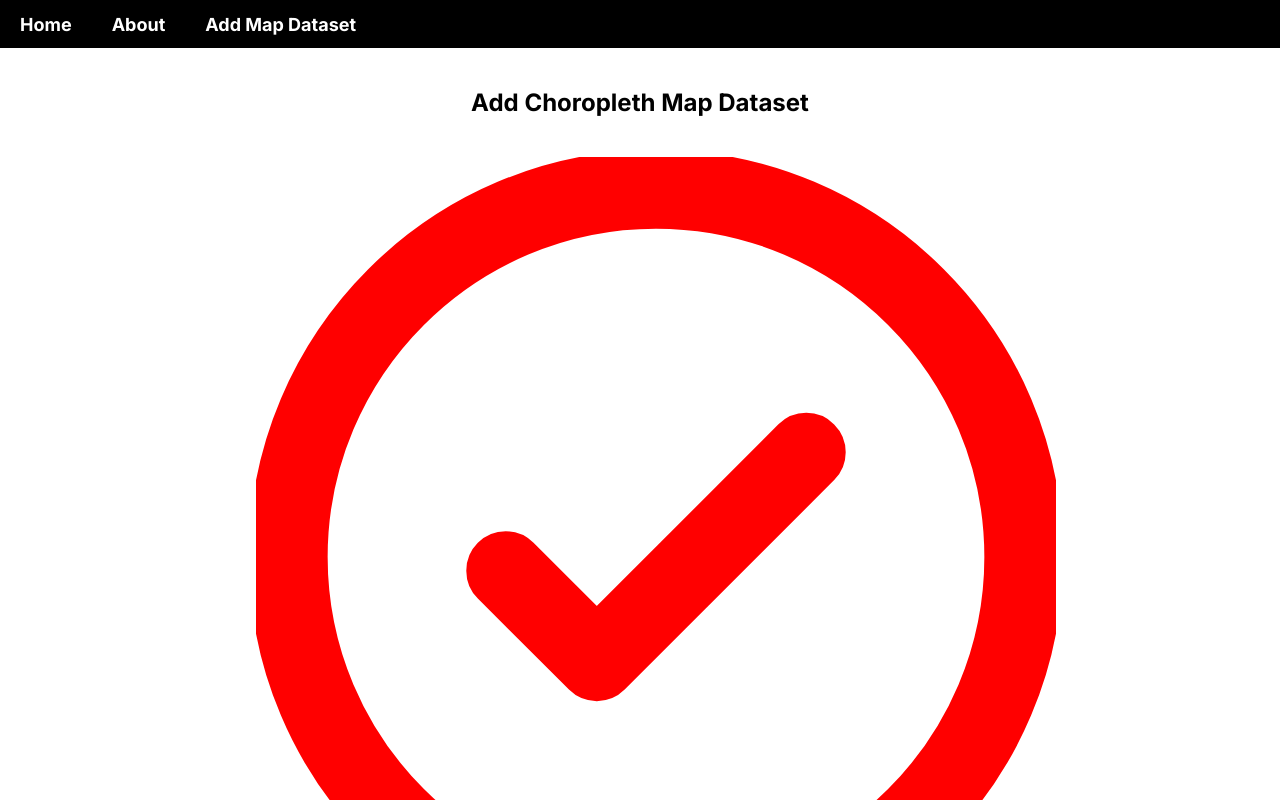
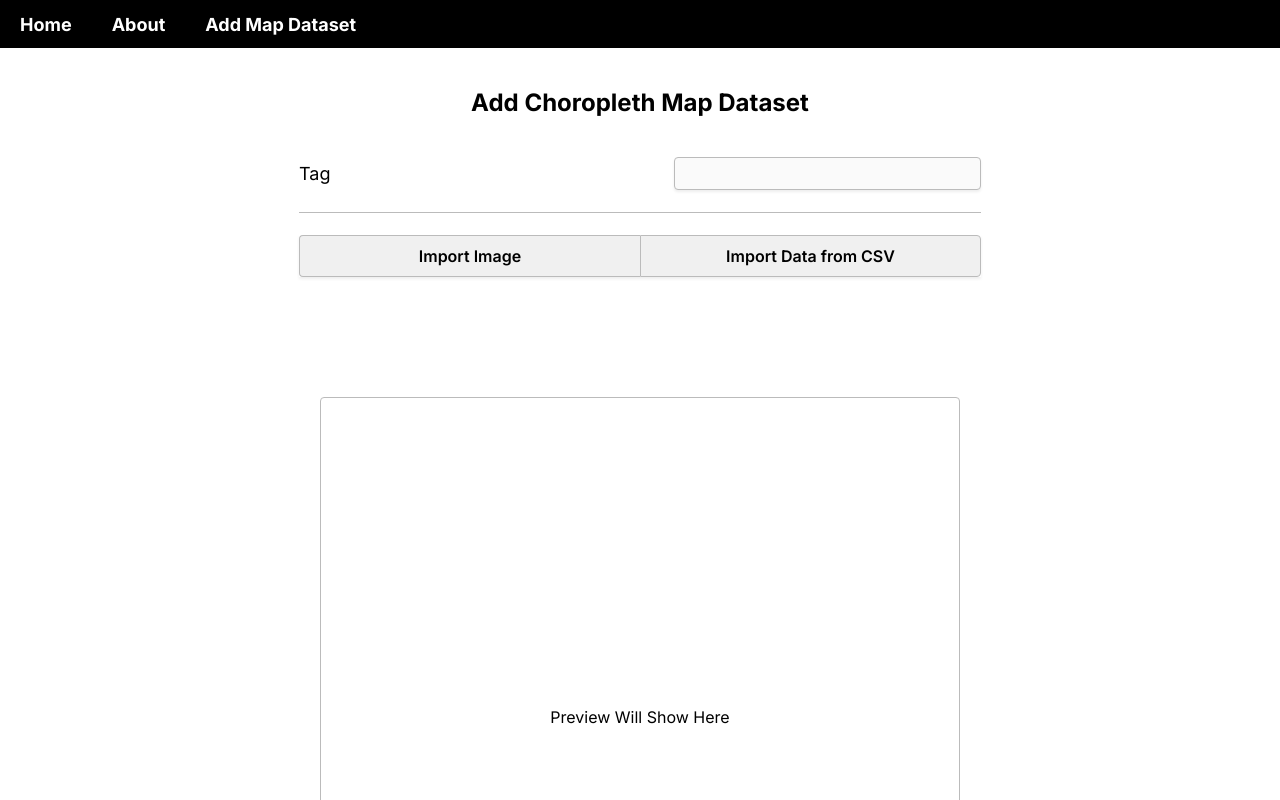
Before and after one commit to alex-snezhko/mapagg, a Vue app in the folder client/: page /add-map/choropleth in a window 1280 px wide. Shown: the top 800 px of the page. Built offline with nearby package versions, Linux system fonts and the light colour scheme.

Commit message:
minor cleanup

```diff
--- a/client/src/components/AddMapChoropleth.vue
+++ b/client/src/components/AddMapChoropleth.vue
@@ -7,8 +7,6 @@ import type { MapPreviewState } from './MapPreview.vue';
 import CheckMarkIcon from './icons/CheckMarkIcon.vue';
 import InfoIcon from './icons/InfoIcon.vue';
 import InputOptions from './InputOptions.vue';
-import HelloThere from './icons/HelloThere';
-import HelloThereSfc from './icons/HelloThereSfc.vue';
 
 type InputMode = "image-import" | "data-import";
 
@@ -328,11 +326,6 @@ async function submitData() {
 
 <template>
   <AddMapLayout name="Add Choropleth Map Dataset" :map-preview-state="mapPreviewState">
-
-    <HelloThere style="color: red;" />
-    <HelloThereSfc style="color: red;" />
-    <CheckMarkIcon style="color: red;" />
-
     <div class="form-fields choropleth-form-fields">
       <div class="form-field">
         <label for="tag">Tag</label>
--- a/client/src/components/icons/CheckMarkIcon.vue
+++ b/client/src/components/icons/CheckMarkIcon.vue
@@ -1,6 +1,6 @@
+<!-- Uploaded to: SVG Repo, www.svgrepo.com, Generator: SVG Repo Mixer Tools -->
 <template>
-  <!-- Uploaded to: SVG Repo, www.svgrepo.com, Generator: SVG Repo Mixer Tools -->
-  <svg height="800px" width="800px" version="1.1" id="Capa_1" xmlns="http://www.w3.org/2000/svg" xmlns:xlink="http://www.w3.org/1999/xlink" viewBox="0 0 55.702 55.702" xml:space="preserve">
+  <svg height="800px" width="800px" version="1.1" id="Capa_1" xmlns="http://www.w3.org/2000/svg" xmlnsXlink="" xmlns:xlink="http://www.w3.org/1999/xlink" viewBox="0 0 55.702 55.702" xml:space="preserve">
     <g>
       <g>
         <path stroke="currentColor" fill="currentColor" d="M27.851,0C12.494,0,0,12.494,0,27.851s12.494,27.851,27.851,27.851s27.851-12.494,27.851-27.851
```
